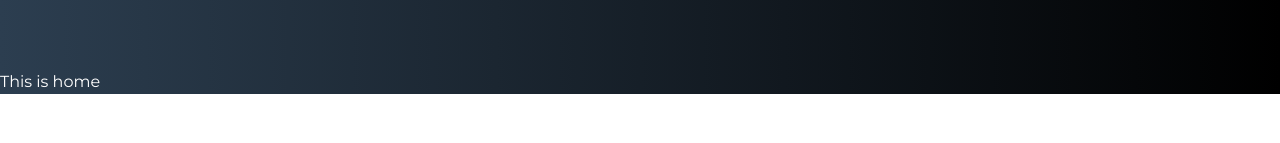
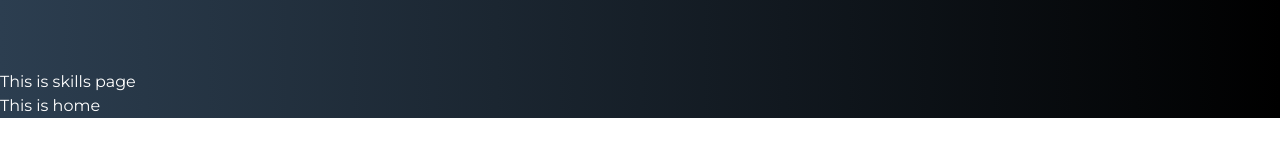
Before and after one commit to Emranhossainshuvo/front-end-portfolio, a React (Vite) app: page / in a window 1280 px wide. Shown: the part 654-797 px from the top of the page. Built offline with nearby package versions, Linux system fonts and the light colour scheme.

Commit message:
basic skills page created and added it in the Main.jsx file

```diff
--- a/src/components/Main/Main.jsx
+++ b/src/components/Main/Main.jsx
@@ -1,12 +1,14 @@
 import { Outlet } from "react-router-dom";
 import Navbar from "../shared/Navbar/Navbar";
 import Banner from "../Banner/Banner";
+import Skills from "../Skills/Skills";
 
 const Main = () => {
     return (
         <div className="font-primary text-white max-w-7xl mx-auto">
             <Navbar></Navbar>
             <Banner></Banner>
+            <Skills></Skills>
             <Outlet></Outlet>
         </div>
     );
--- /dev/null
+++ b/src/components/Skills/Skills.jsx
@@ -0,0 +1,10 @@
+
+const Skills = () => {
+    return (
+        <>
+         <h2>This is skills page</h2>
+        </>
+    );
+};
+
+export default Skills;
```
